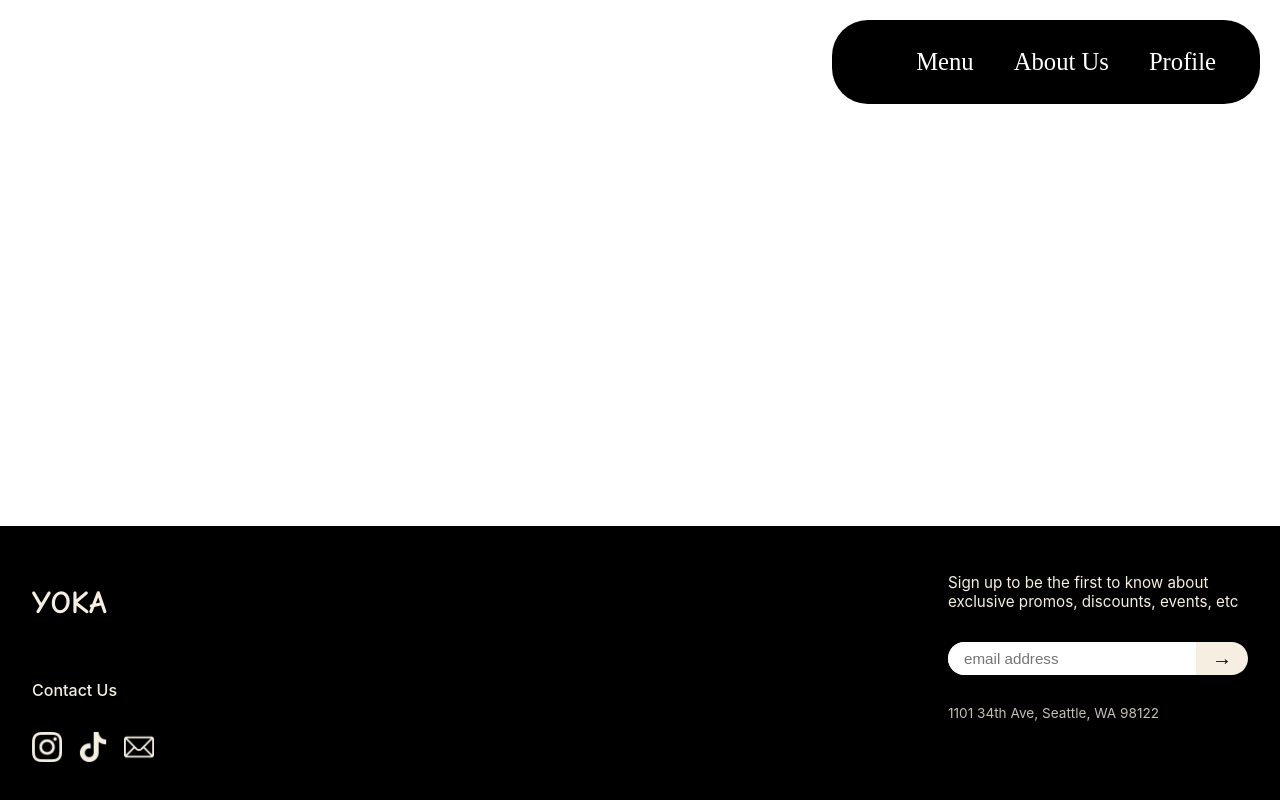
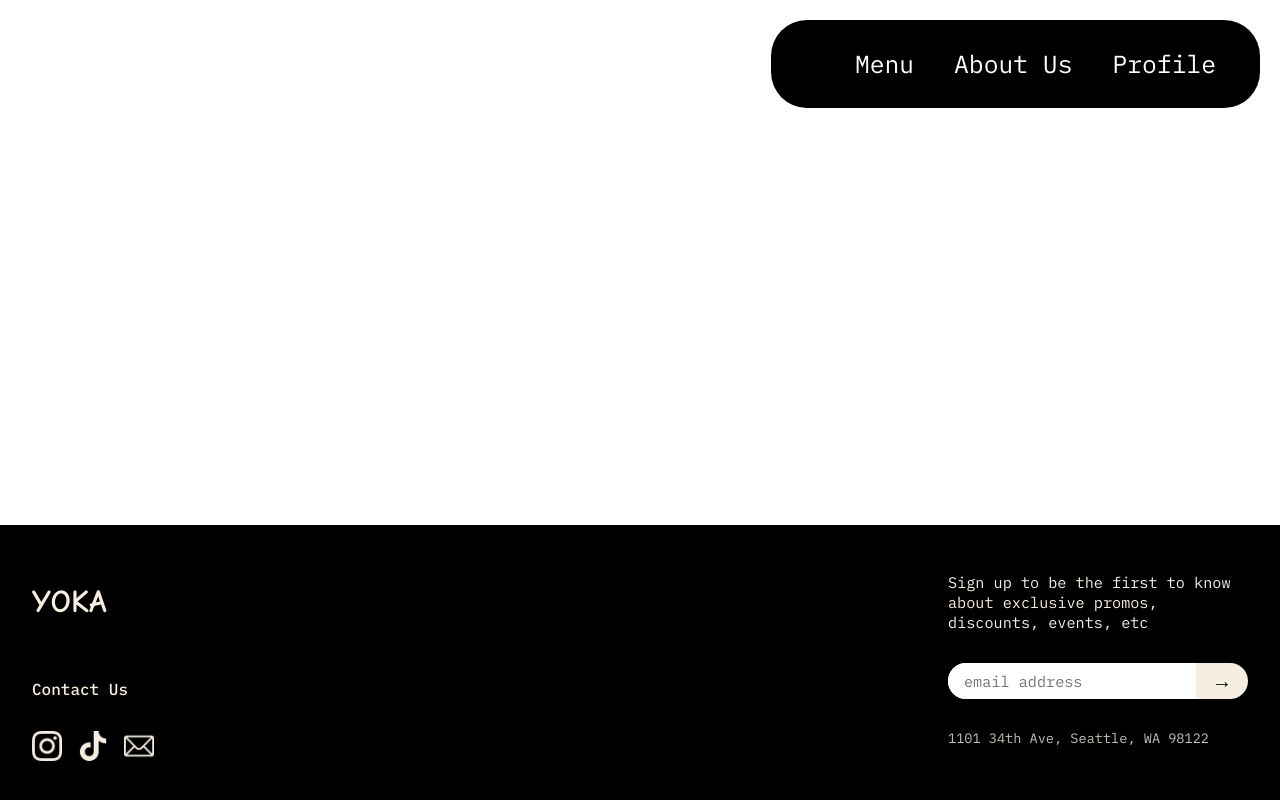
Before and after one commit to webimpactuw/yoka-tea, a React app: page / in a window 1280 px wide. Built offline with nearby package versions, Linux system fonts and the light colour scheme.

Commit message:
footer css fix

```diff
--- a/src/Footer.css
+++ b/src/Footer.css
@@ -1,4 +1,7 @@
+@import url('https://fonts.googleapis.com/css2?family=IBM+Plex+Mono:ital,wght@0,100;0,200;0,300;0,400;0,500;0,600;0,700;1,100;1,200;1,300;1,400;1,500;1,600;1,700&display=swap');
+
 .footer {
+    font-family: "IBM Plex Mono", monospace;
     background-color: #000;
     color: #F6EFE1;
     display: flex;
@@ -9,9 +12,11 @@
   }
 
   .footer-left {
+    font-family: "IBM Plex Mono", monospace;
     display: flex;
     flex-direction: column;
     gap: 1rem;
+    text-align: left;
   }
 
   .footer-logo {
@@ -20,6 +25,7 @@
   }
 
   .footer-contact {
+    font-family: "IBM Plex Mono", monospace;
     font-weight: 500;
   }
 
@@ -30,10 +36,12 @@
   }
 
   .footer-right {
+    font-family: "IBM Plex Mono", monospace;
     max-width: 300px;
     display: flex;
     flex-direction: column;
     gap: 1rem;
+    text-align: left;
   }
 
   .footer-signup-text {
@@ -41,6 +49,7 @@
   }
 
   .footer-form {
+    font-family: "IBM Plex Mono", monospace;
     display: flex;
     align-items: center;
     background-color: #F6EFE1;
@@ -49,6 +58,7 @@
   }
 
   .email-input {
+    font-family: "IBM Plex Mono", monospace;
     border: none;
     padding: 0.5rem 1rem;
     flex-grow: 1;
@@ -68,6 +78,7 @@
   }
 
   .footer-address {
+    font-family: "IBM Plex Mono", monospace;
     font-size: 0.85rem;
     opacity: 0.8;
   }
```
Also changed, not shown: 1 other file.
